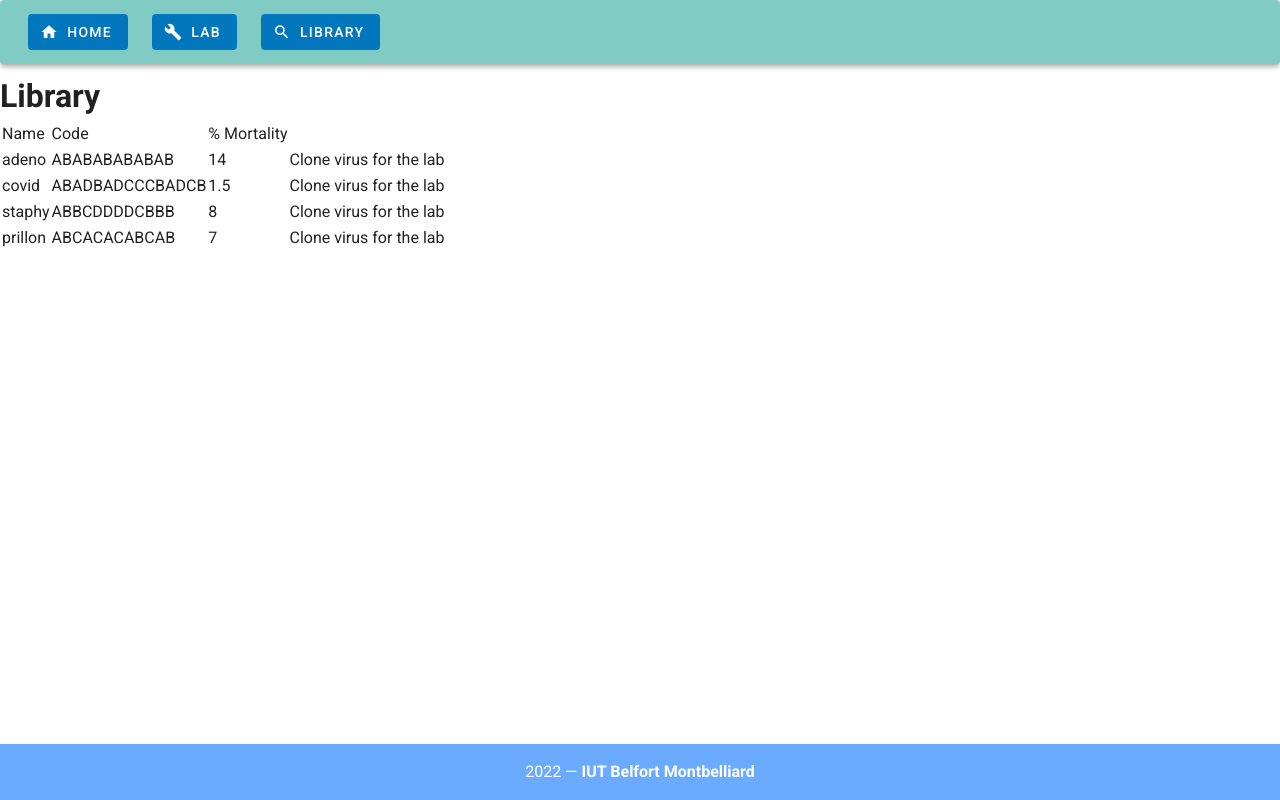
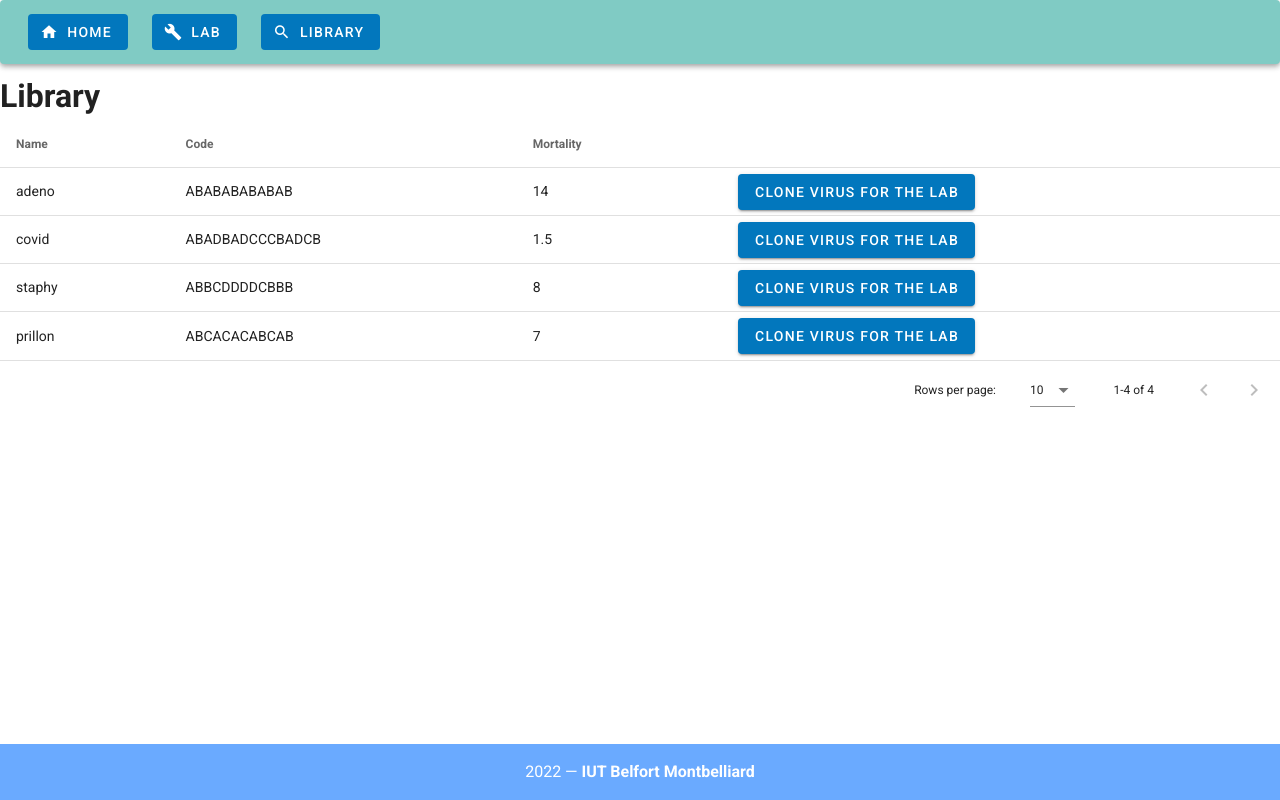
Before and after one commit to AgonisSh/vue-project-s4, a Vue app: page /library in a window 1280 px wide. Built offline with nearby package versions, Linux system fonts and the light colour scheme.

Commit message:
Added v-data-table for library

```diff
--- a/src/components/Articles.vue
+++ b/src/components/Articles.vue
@@ -1,16 +1,39 @@
 <template>
   <div>
-    <table>
-      <tr><td>Name</td><td>Code</td><td>% Mortality</td></tr>
-      <tr v-for="(v,index) in $store.state.collec" :key="index"><td>{{v.name}}</td><td>{{v.code}}</td><td>{{v.mortalite}}</td><td> <button @click="$router.push({path: '/library/addbasket?name='+v.name+'&code='+v.code})">Clone virus for the lab</button></td></tr>
-    </table>
+		<v-data-table
+				:headers="headers"
+				:items="$store.state.collec"
+				item-key="name"
+		>
+			<template v-slot:item="{item}">
+				<tr>
+					<td> {{item.name}}</td>
+					<td> {{item.code}}</td>
+					<td> {{item.mortalite}}</td>
+					<td>
+						<v-btn class="light-blue darken-3 white--text" @click="$router.push({path: '/library/addbasket?name='+item.name+'&code='+item.code})">
+							Clone virus for the lab
+						</v-btn>
+					</td>
+				</tr>
+			</template>
+		</v-data-table>
   </div>
 </template>
 
 <script>
-
   export default {
-    name: 'Articles'
+    name: 'Articles',
+		data: () => {
+			return {
+				headers: [
+					{ text: "Name", value: "name" },
+					{ text: "Code", value: "code"},
+					{ text: "Mortality", value: "mortality"},
+					{ text: "", value: "button", sortable: false}
+				]
+			}
+		}
   }
 </script>
 
```
